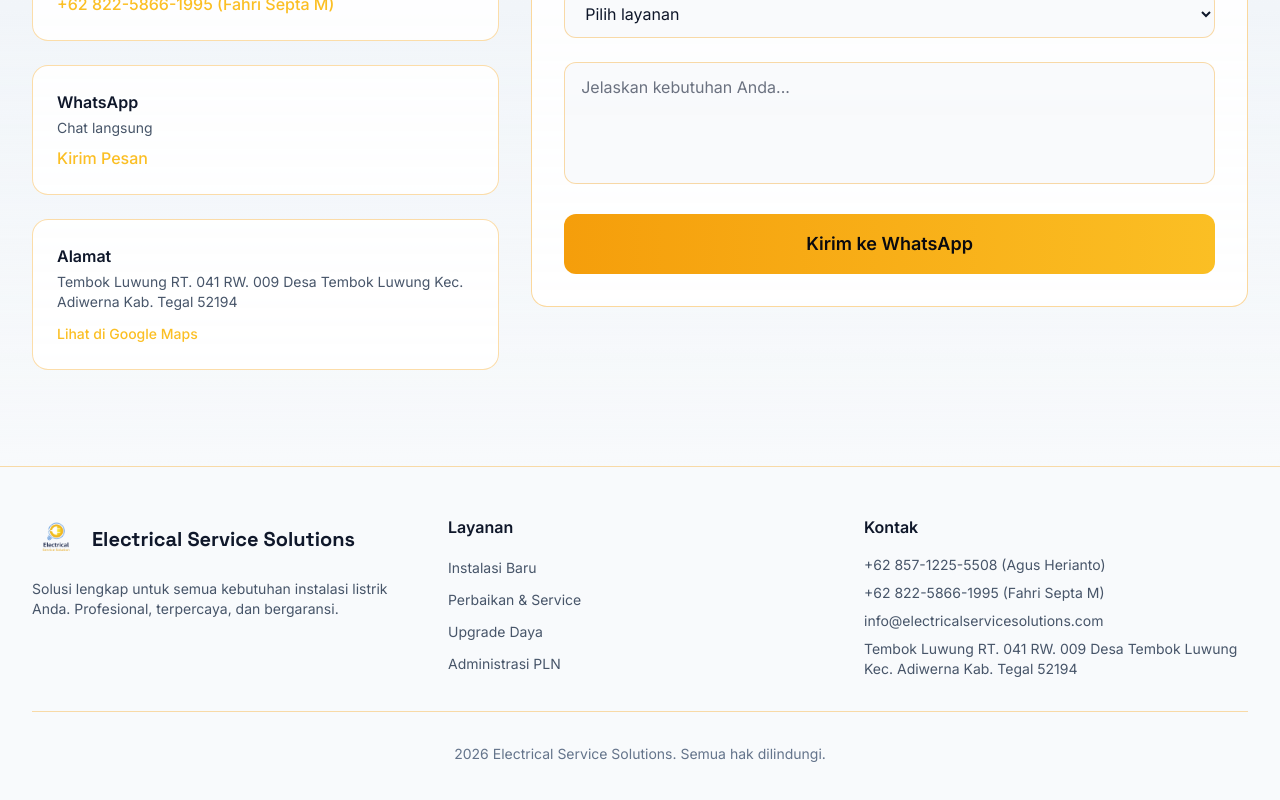
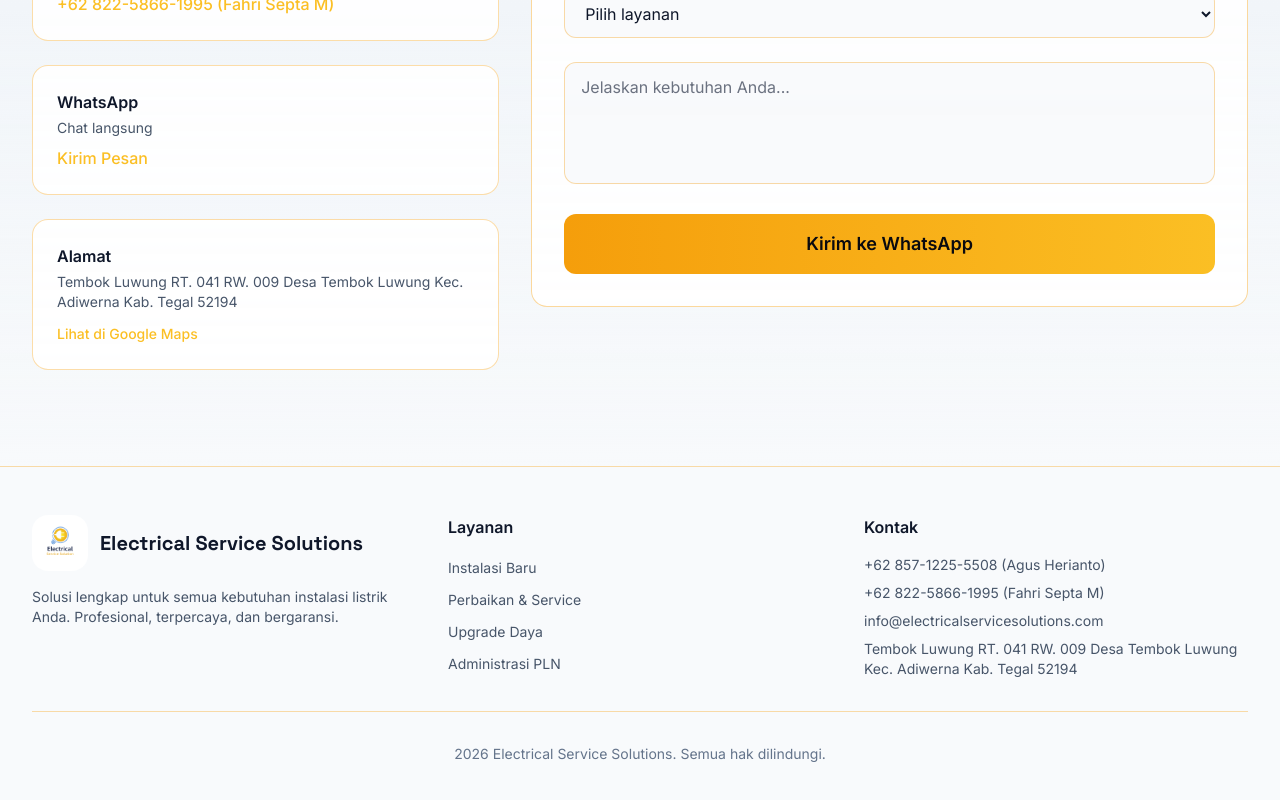
Before and after one commit to Opjasson/jasa-pasang-listrik, a React (Vite) app: page / in a window 1280 px wide. Shown: the part 7368-8168 px from the top of the page. Built offline with nearby package versions, Linux system fonts and the light colour scheme.

Commit message:
style(footer): align logo container with navigation branding

```diff
--- a/src/components/Footer.jsx
+++ b/src/components/Footer.jsx
@@ -7,7 +7,9 @@
         <div className="mb-8 grid gap-8 md:grid-cols-3">
           <div>
             <div className="mb-4 flex items-center gap-3">
-              <img src={logo} alt="Electrical Service Solutions logo" className="h-12 w-12 object-contain" />
+              <div className="flex h-14 w-14 items-center justify-center rounded-2xl bg-white/95">
+                <img src={logo} alt="Electrical Service Solutions logo" className="h-12 w-12 object-contain" />
+              </div>
               <span className="font-display text-lg font-bold text-white sm:text-xl">
                 Electrical Service Solutions
               </span>
```
